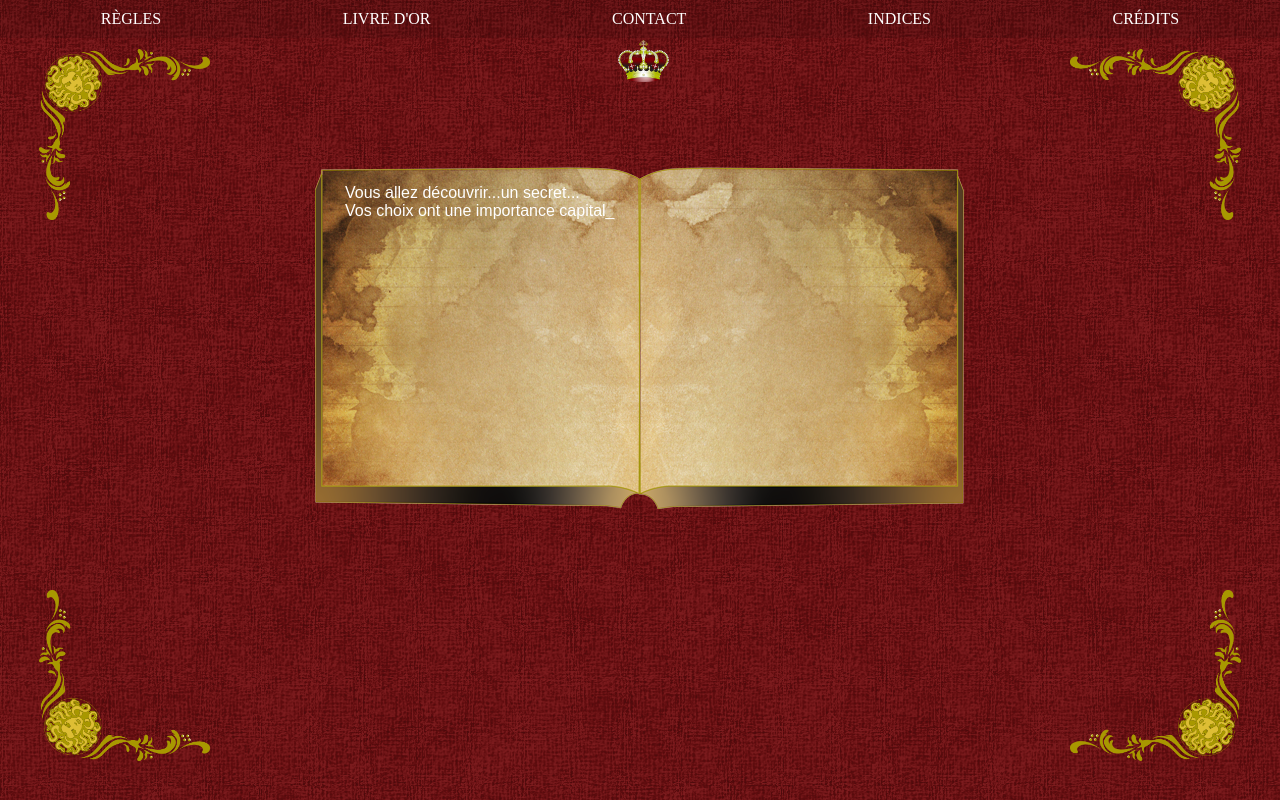
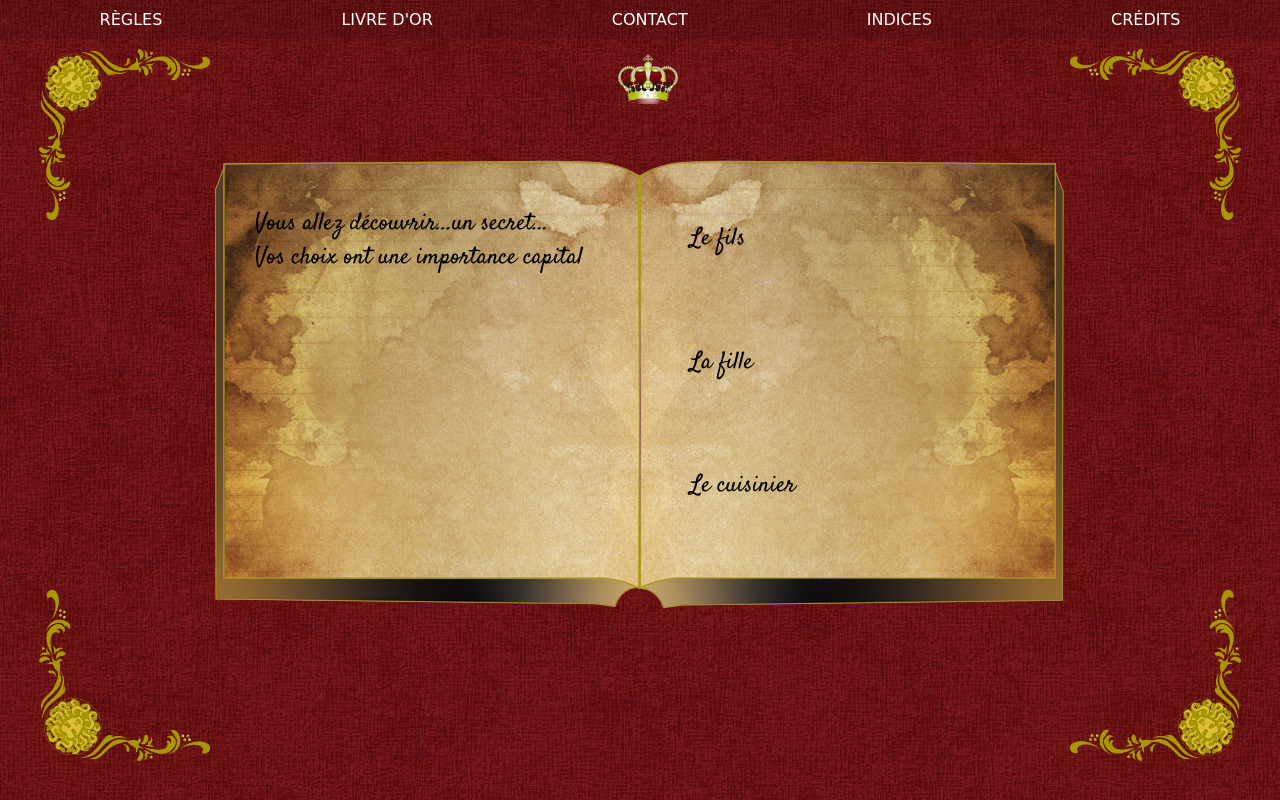
Before and after one commit to JulieQuero/Meduse, a PHP site: page / in a window 1280 px wide. Run offline with PHP 8.4, Linux system fonts and the light colour scheme.

Commit message:
Template première page finie

```diff
--- a/index.php
+++ b/index.php
@@ -10,7 +10,6 @@
 <body>
     <header id="root">
         <div class="topnav">
-            <a id="menu" href="javascript:void(0);" onclick="showMenu()"><img src="image/background/couronne.png"></a>
             <nav id="topnav_menu">
                 <a href="autres_pages/regle.php">Règles</a>
                 <a href="autres_pages/livredor.php">Livre d'or</a>
@@ -19,6 +18,7 @@
                 <a href="autres_pages/credits.php">Crédits</a>
             </nav>
         </div>
+        <a id="menu" href="javascript:void(0);" onclick="showMenu()"><img src="image/background/couronne1.png"></a>
     </header>
     <main>
         <div class="bk">
@@ -28,25 +28,24 @@
             <div class="bk4"><img src="image/background/coin.png" alt="coin de page"></div>
         </div>
         <div class="contenu">
-           <!--  <img src="image/background/book.png" alt="support livre" class="book"> -->
             <div class="presentation">
                 <p id="typedtext"></p>
             </div>
-            <!-- <div class="choix">
+            <div class="choix">
                 <a href="autres_pages/regle.php">Le fils</a>
                 <a href="autres_pages/regle.php">La fille</a>
                 <a href="autres_pages/regle.php">Le cuisinier</a>
-            </div> -->
+            </div>
         </div>
     </main>
     <script src="js/lib.js"></script>
     <script src="js/jquery.js"></script>
     <script src="js/menu.js"></script>
-    <script>
+    <!-- <script>
         jQuery(document).ready(function(){
             $('.choix').hide(0).delay(19000).show(200);
         });
     </script>
-    <script src="js/menu.js"></script>
+    <script src="js/menu.js"></script> -->
 </body>
 </html>
--- a/js/lib.js
+++ b/js/lib.js
@@ -28,7 +28,7 @@ var aText = new Array(
      while ( iRow < iIndex ) {
       sContents += aText[iRow++] + '<br />';
      }
-     destination.innerHTML = sContents + aText[iIndex].substring(0, iTextPos) + "_";
+     destination.innerHTML = sContents + aText[iIndex].substring(0, iTextPos);
      if ( iTextPos++ == iArrLength ) {
       iTextPos = 0;
       iIndex++;
--- a/style/style.css
+++ b/style/style.css
@@ -2,15 +2,25 @@
     cursor: url("../image/curseur2.png"), default;
 
 }
-@font-face{
-    font-family: 'permanent_marker';
-    src: url('https://fonts.googleapis.com/css2?family=Permanent+Marker&display=swap');
+html,body{
+    min-height: 600px;
 }
+
+/* @import url('https://fonts.googleapis.com/css2?family=Satisfy&display=swap'); */
+
+@font-face {
+    font-family: Satisfy;
+    src: url(Satisfy-Regular.ttf);
+  }
+
 body{
     margin:0;
     padding: 0px;
     background-image: url("../image/background/texture.png");
     color: white;
+}
+main{
+    min-height: 500px;
 }
 
 /*Background*/
@@ -46,21 +56,21 @@ body{
 /* Menu => Affichage */
 
 #menu{
-    width: 4%;
-    position: absolute;
+    position: relative;
     left: 48.25%;
-    top: 5%;
+    top: 15px;
     z-index: 100;
     min-width: 50px;
     min-height: 50px;
 }
 
 #menu img{
-    width: 100%;
+    max-width: 60px;
 }
 
 #topnav_menu{
     padding: 10px;
+    max-height: 30px;
     display: flex;
     flex-direction: row;
     justify-content: space-around;
@@ -69,29 +79,32 @@ body{
 
 #topnav_menu a{
     color: white;
+    font-family: cursive;
     list-style-type: none;
     text-decoration: none;
     text-transform: uppercase;
 }
 
 /* Menu => Interactif */
-  .topnav_menu a {
+  /* #topnav_menu a {
     color: white;
     padding: 12px;
     text-decoration: none;
   }
   .topnav_menu a:hover {
     color: #0078b4;
-  }
+  } */
 
  /* Règles livre */
 
  p{
-    font-family: 'permanent_marker',Arial, Helvetica;
+    font-family: 'Satisfy', cursive;
+    font-size: 24px;
     position: relative;
-    width: 280px;
-    top: 30px;
-    left: 30px;
+    width: 340px;
+    top: 40px;
+    left: 40px;
+    color: black;
  }
  .book{
     position: absolute;
@@ -100,16 +113,36 @@ body{
     width: 70%;
 }
 .contenu{
-    width: 650px;
-    height: 355px;
+    width: 850px;
+    min-height: 500px;
     margin: auto;
-    background-image: url("../image/background/book1.png");
-    background-repeat: no-repeat;
+    background: url("../image/background/book1.png") no-repeat;
     z-index: 10;
     position: relative;
-    z-index: 20;
-    top: 100px;
+    top: 50px;
+    display: grid;
+    grid-template-columns: repeat(2,425px);
 }
-.presentation{
-    margin: auto;
+
+/* Choix page 1 */
+
+.choix{
+    position: relative;
+    width: 340px;
+    height: 440px;
+    display: flex;
+    flex-direction: column;
+    justify-content: space-evenly;
+    left: 40px;
 }
+.choix a{
+    font-family: 'Satisfy', cursive;
+    font-size: 24px;
+    color: black;
+    width: 40%;
+    text-decoration: none;
+    padding:10px;
+}
+.choix a:hover{
+    color: white;
+}
```
Also changed, not shown: image/background/book1.png, image/background/couronne1.png (added), style/Satisfy-Regular.ttf (added).
